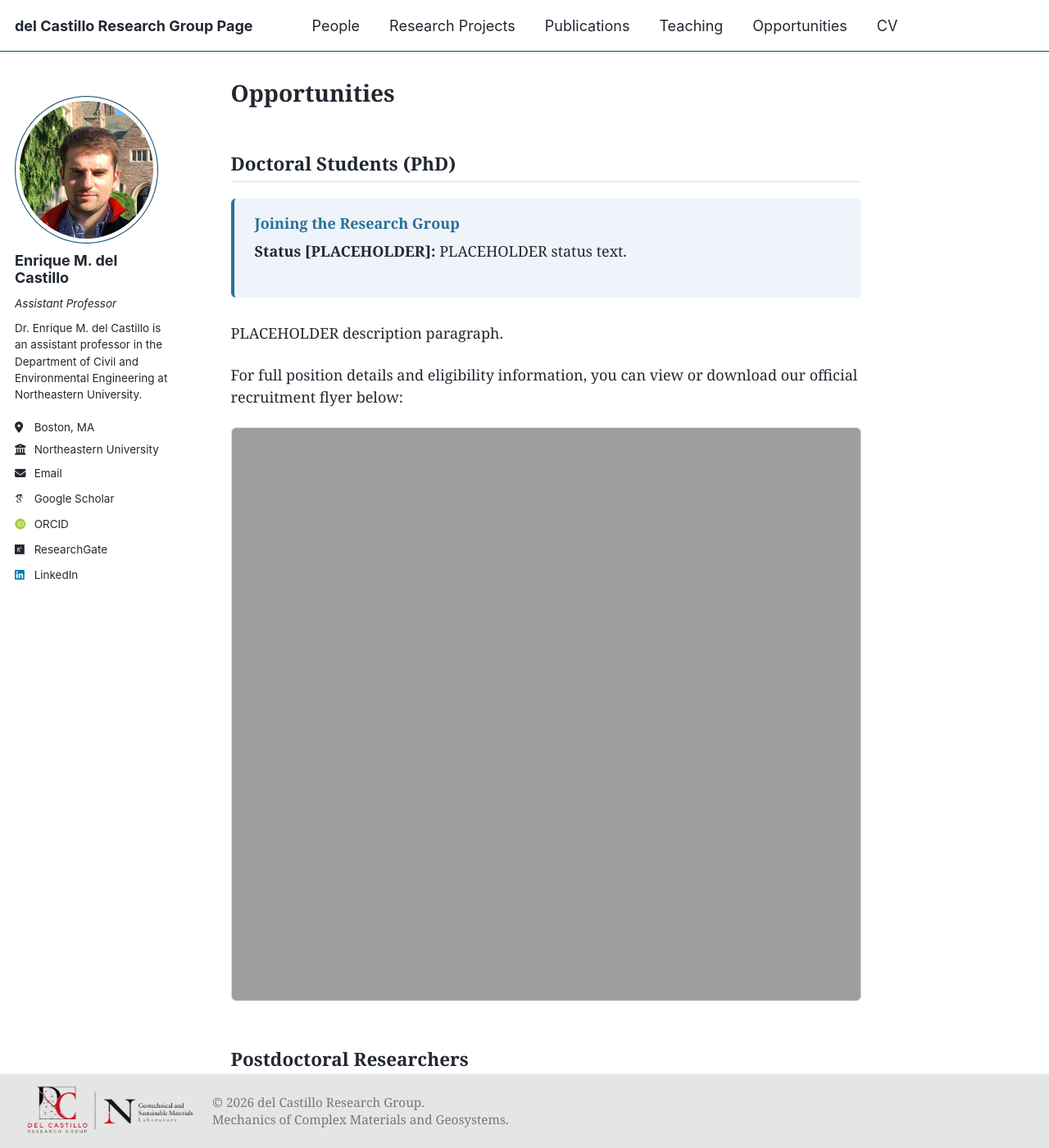
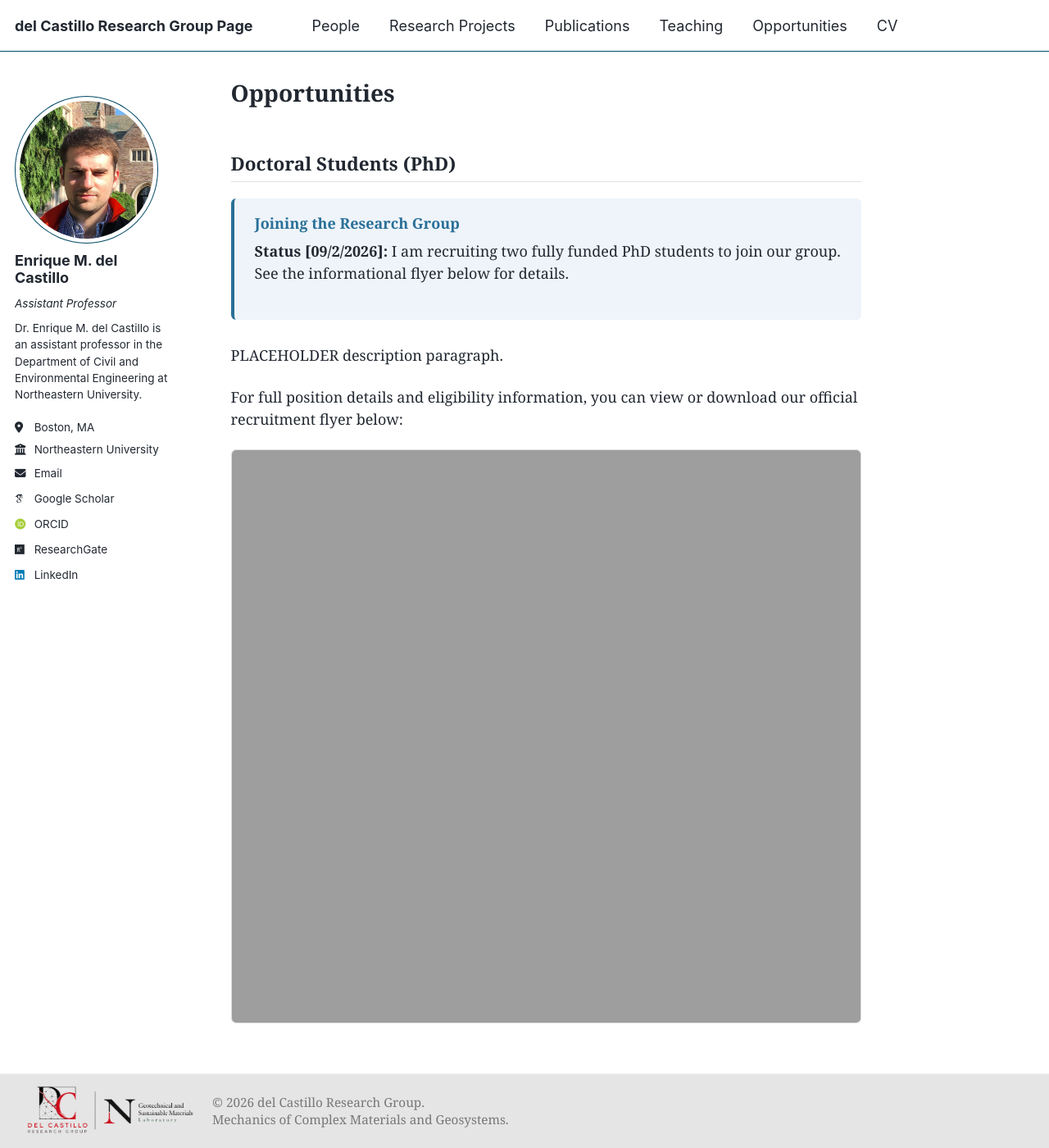
Before and after one commit to emdc19/emdcwebsite, a Jekyll site: the page built from _pages/opportunities.md, in a window 1280 px wide and 1400 px high. Shown: the whole window at 82% size. Built offline with Jekyll 4.4.1, drawn with Linux system fonts in a browser that asks for light colours; some web fonts are replaced; a script that is not in the unit is left out; some of the changed text lies outside the part shown.

Commit message:
Update opportunities.md

```diff
--- a/_pages/opportunities.md
+++ b/_pages/opportunities.md
@@ -11,7 +11,7 @@ author_profile: true
 <h2>Doctoral Students (PhD)</h2>
 <div class="opportunity-status">
   <h3>Joining the Research Group</h3>
-  <p><strong>Status [PLACEHOLDER]:</strong> PLACEHOLDER status text.</p>
+  <p><strong>Status [09/2/2026]:</strong> I am recruiting two fully funded PhD students to join our group. See the informational flyer below for details.</p>
 </div>
 <p>PLACEHOLDER description paragraph.</p>
   <p>For full position details and eligibility information, you can view or download our official recruitment flyer below:</p>
@@ -28,6 +28,15 @@ author_profile: true
 </div>
 
 <div class="opportunity-section">
+<h2>Master's Students (MS)</h2>
+<div class="opportunity-status">
+  <h3>Status</h3>
+  <p>PLACEHOLDER status text.</p>
+</div>
+<p>PLACEHOLDER description paragraph.</p>
+</div>
+
+<div class="opportunity-section">
 <h2>Undergraduate Researchers</h2>
 <div class="opportunity-status">
   <h3>Status</h3>
```
